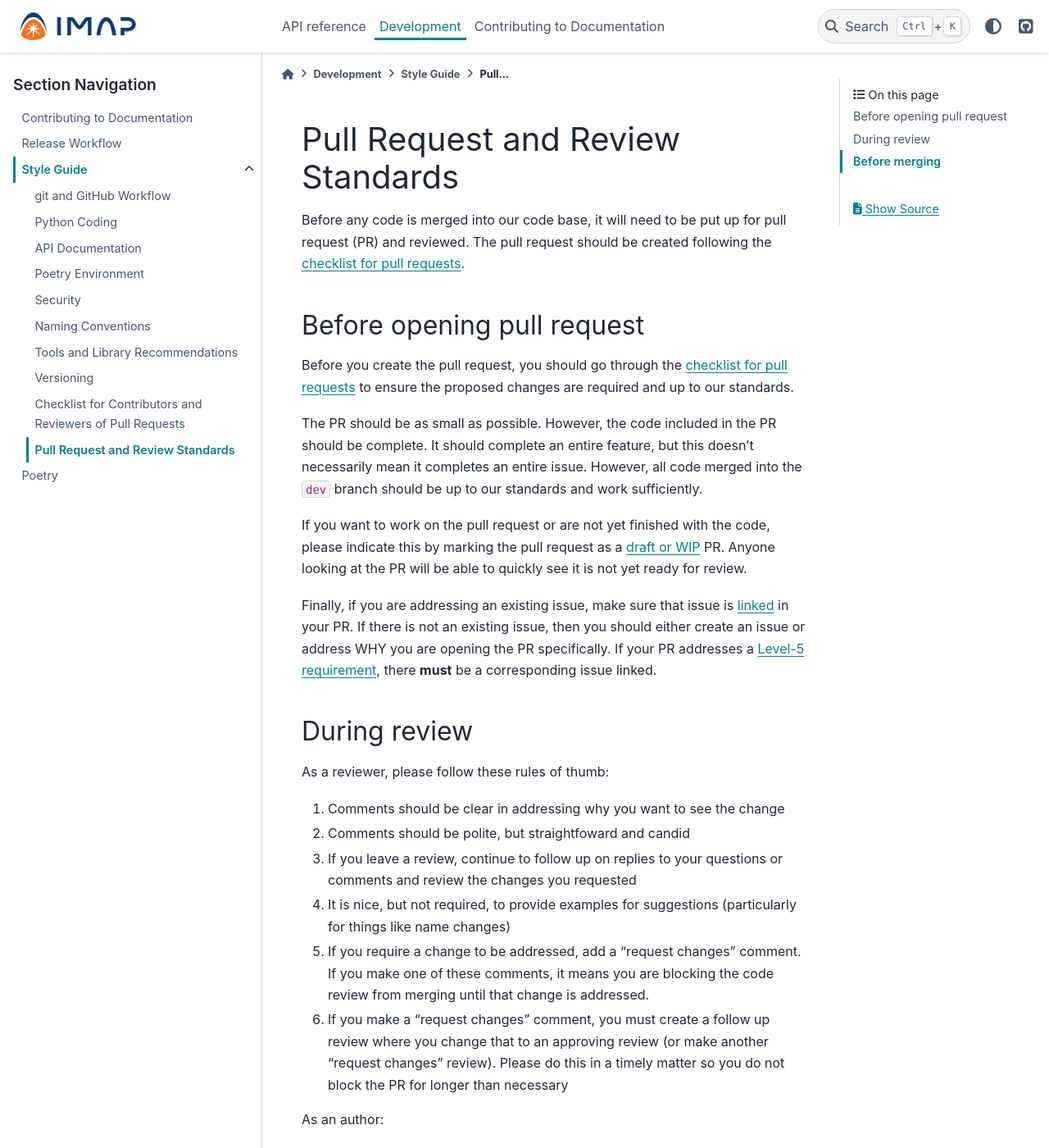
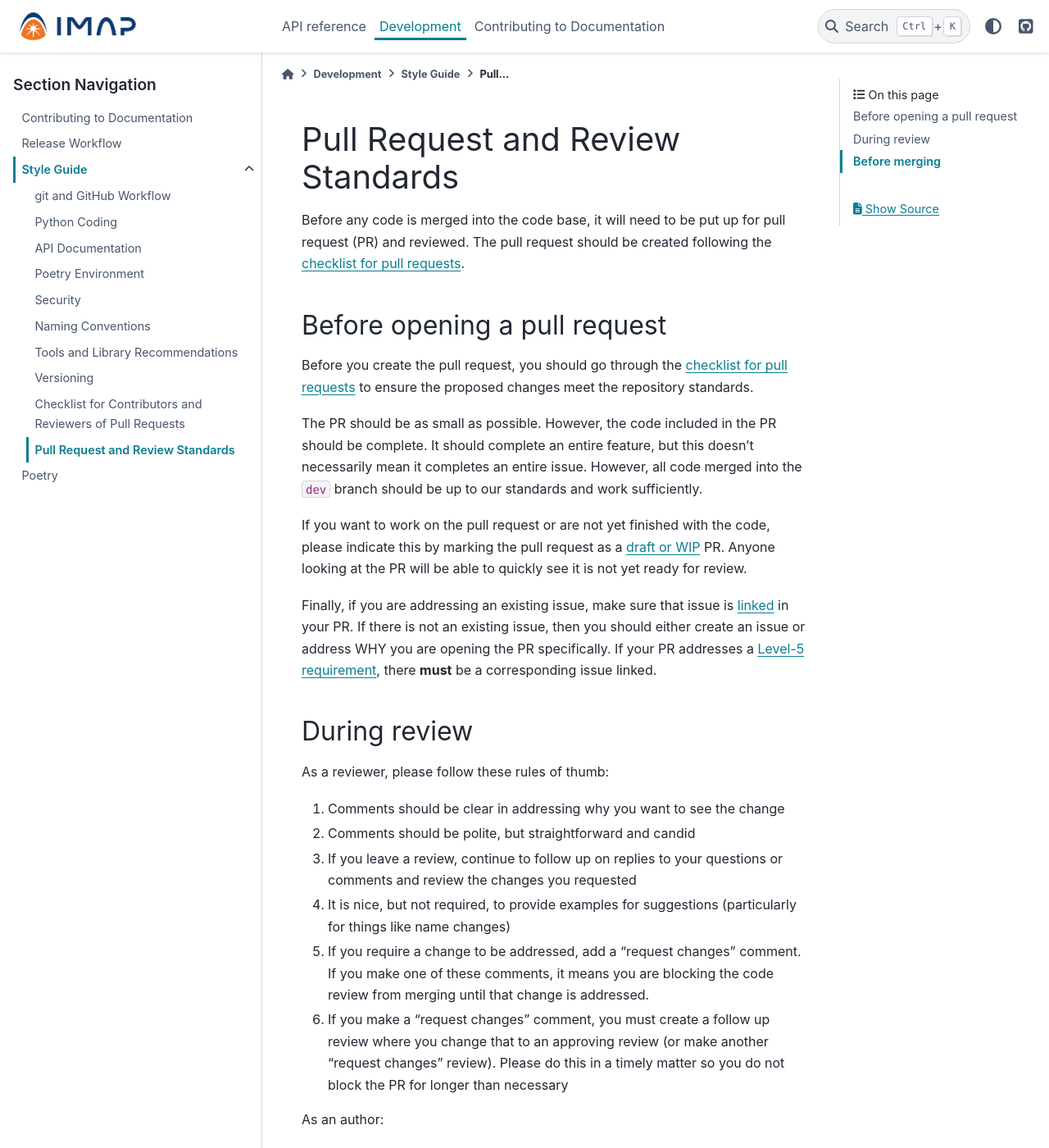
Before and after one commit to IMAP-Science-Operations-Center/imap_processing, a Sphinx documentation site: the page built from docs/source/development/style-guide/review-standards.rst, in a window 1280 px wide and 1400 px high. Shown: the whole window at 82% size. Built offline with Sphinx 7.4.7 and the PyData theme 0.15.4, drawn with Linux system fonts in a browser that asks for light colours.

Commit message:
Spelling fixes and updates from PR
Co-authored-by: Matthew Bourque <Matthew.Bourque@lasp.colorado.edu>, Greg Lucas <greg.m.lucas@gmail.com>

```diff
--- a/docs/source/development/style-guide/review-standards.rst
+++ b/docs/source/development/style-guide/review-standards.rst
@@ -3,14 +3,14 @@
 Pull Request and Review Standards
 ---------------------------------
 
-Before any code is merged into our code base, it will need to be put up for pull request (PR) and reviewed. The pull request should be created following
+Before any code is merged into the code base, it will need to be put up for pull request (PR) and reviewed. The pull request should be created following
 the :ref:`checklist for pull requests <checklist-for-contributors-and-reviewers-of-pull-requests>`.
 
-Before opening pull request
+Before opening a pull request
 ===========================
 
 Before you create the pull request, you should go through the :ref:`checklist for pull requests <checklist-for-contributors-and-reviewers-of-pull-requests>` to ensure
-the proposed changes are required and up to our standards.
+the proposed changes meet the repository standards.
 
 The PR should be as small as possible. However, the code included in the PR should be complete. It should complete an entire feature, but this doesn't necessarily mean it completes an entire issue.
 However, all code merged into the ``dev`` branch should be up to our standards and work sufficiently.
@@ -28,7 +28,7 @@
 As a reviewer, please follow these rules of thumb:
 
 #. Comments should be clear in addressing why you want to see the change
-#. Comments should be polite, but straightfoward and candid
+#. Comments should be polite, but straightforward and candid
 #. If you leave a review, continue to follow up on replies to your questions or comments and review the changes you requested
 #. It is nice, but not required, to provide examples for suggestions (particularly for things like name changes)
 #. If you require a change to be addressed, add a "request changes" comment. If you make one of these comments, it means you are blocking the code review from merging until that change is addressed.
```
